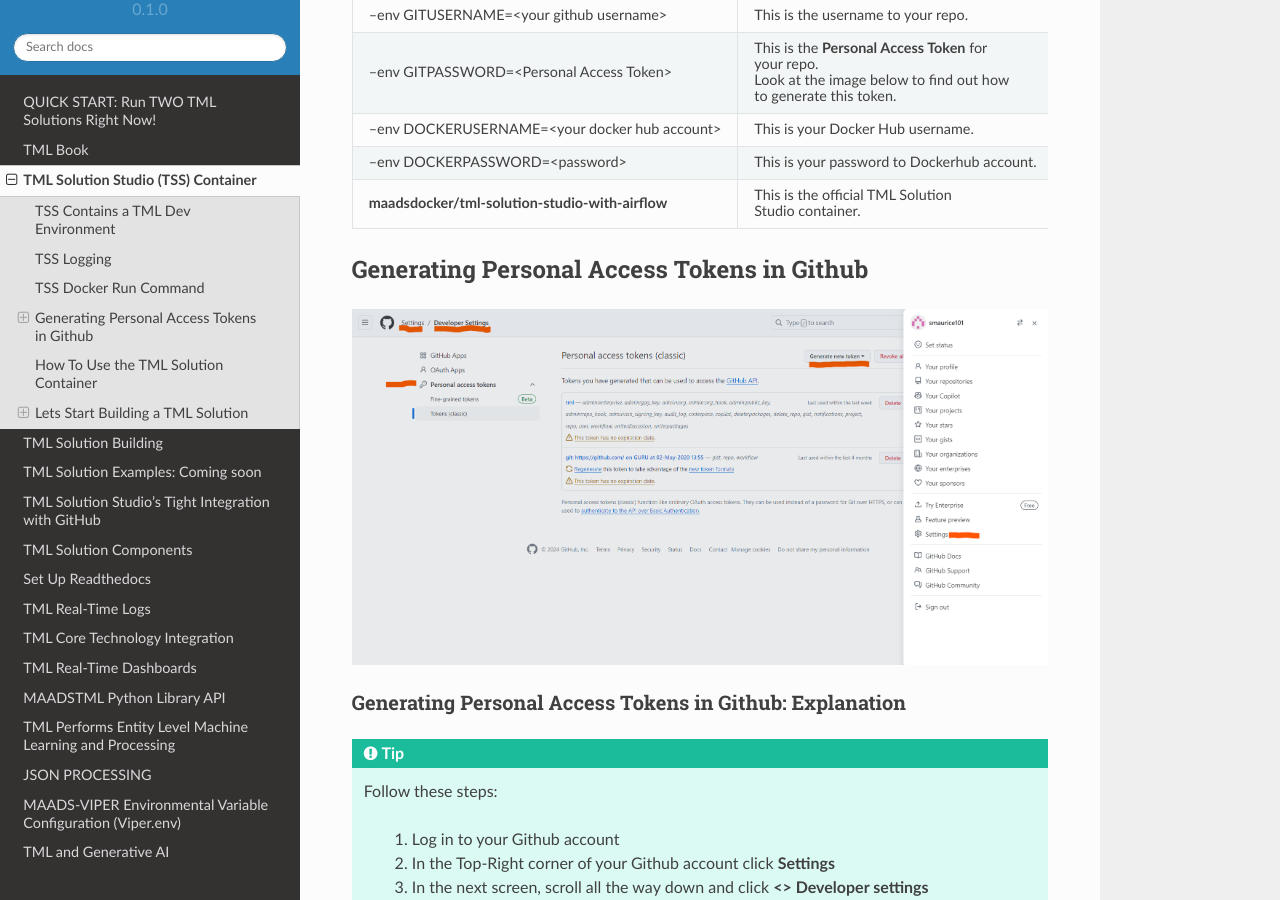
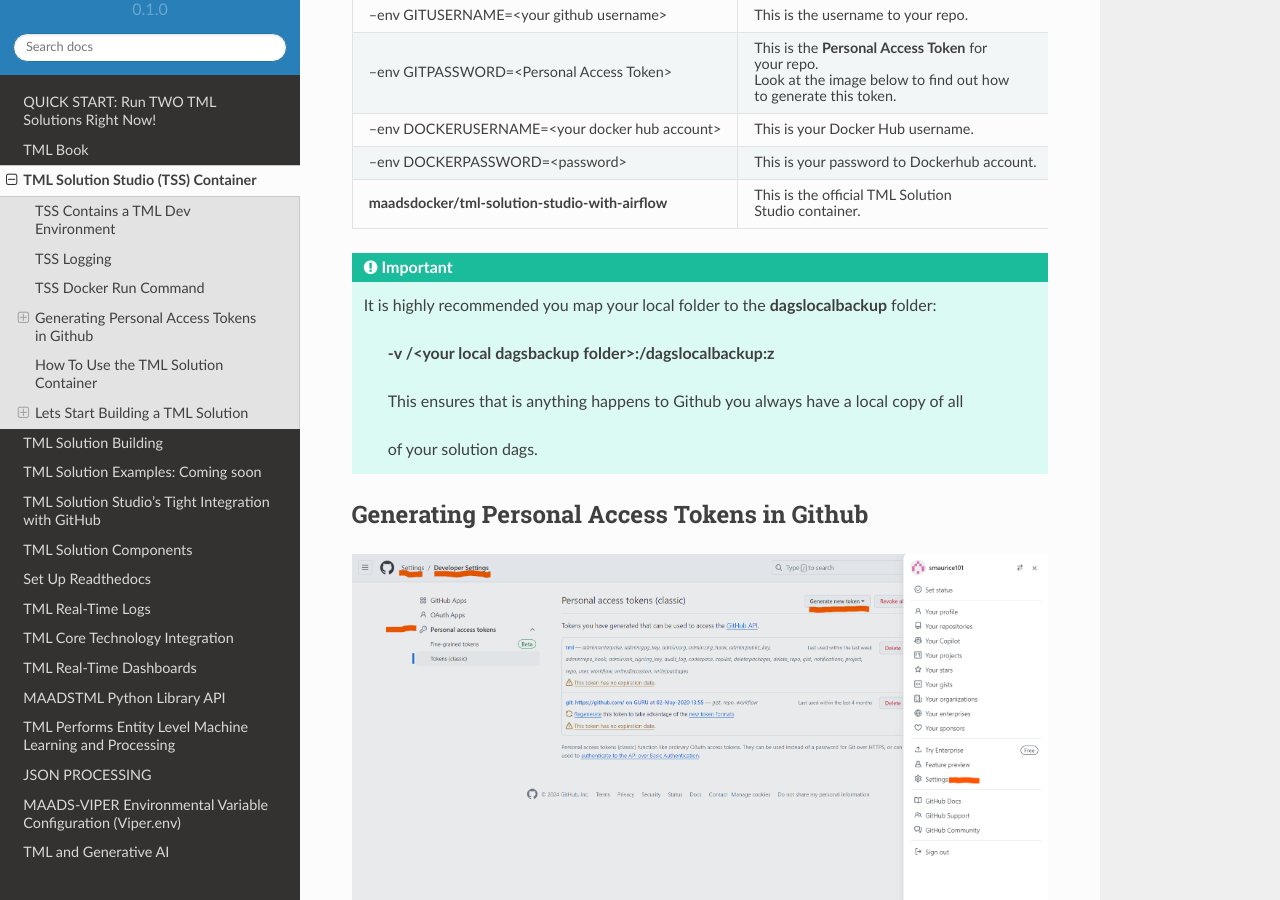
Before and after one commit to smaurice101/readthedocs, a Sphinx documentation site: the page built from docs/source/docker.rst, in a window 1280 px wide and 900 px high, scrolled down 3881 px. Built offline with Sphinx 7.4.7 and the Read the Docs theme 2.0.0, drawn with Linux system fonts in a browser that asks for light colours.

Commit message:
Update docker.rst

```diff
--- a/docs/source/docker.rst
+++ b/docs/source/docker.rst
@@ -157,6 +157,15 @@
      - This is the official TML Solution
 
        Studio container.
+
+.. important::
+   It is highly recommended you map your local folder to the **dagslocalbackup** folder:
+
+    **-v /<your local dagsbackup folder>:/dagslocalbackup:z**
+
+    This ensures that is anything happens to Github you always have a local copy of all
+
+    of your solution dags.
 
 Generating Personal Access Tokens in Github
 -------------------------
```
